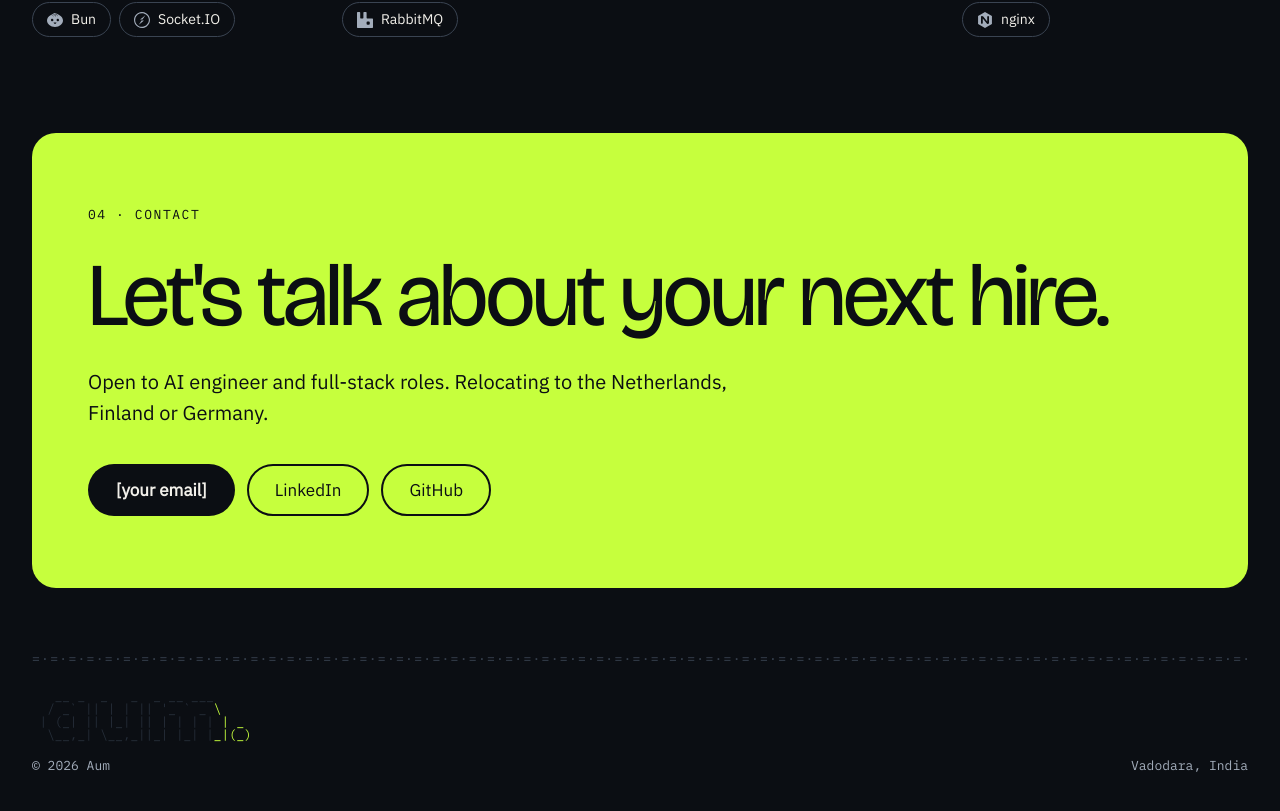
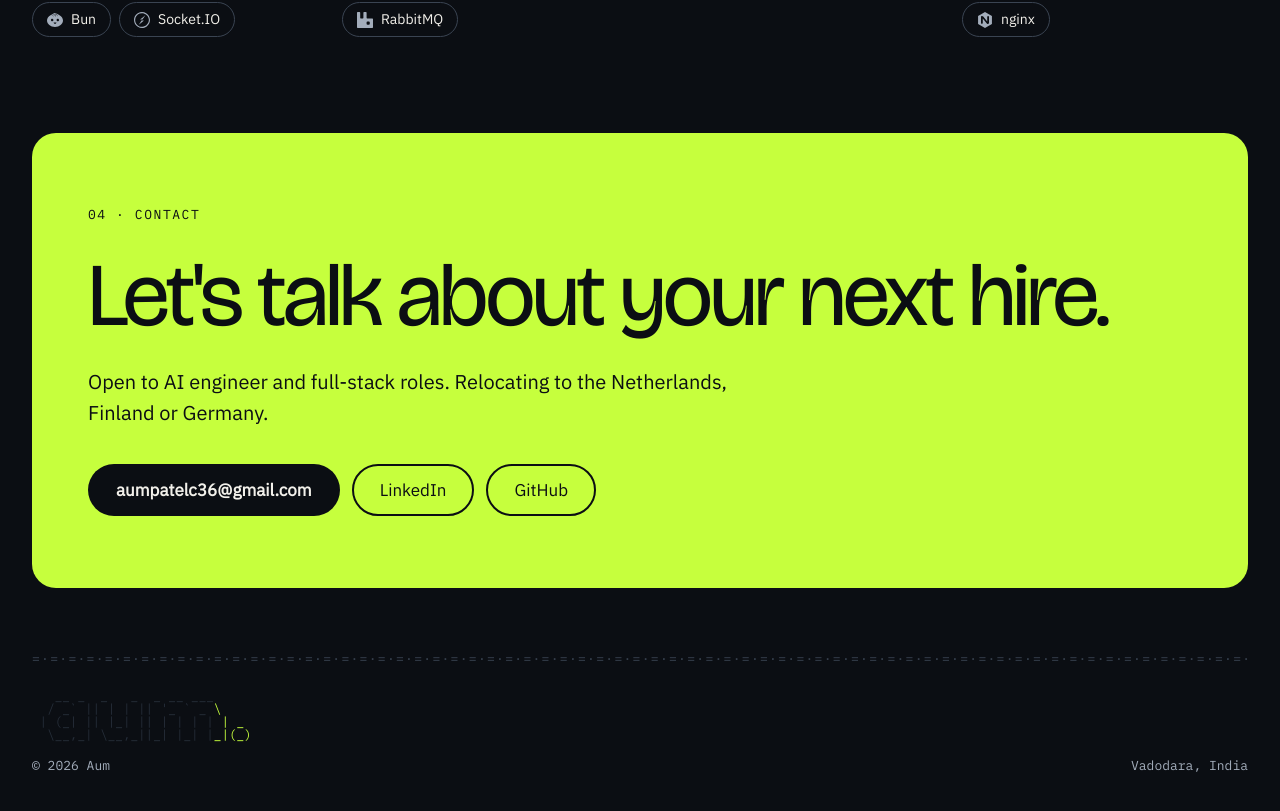
Before and after one commit to aumpatel2624/portfolio, a React (Vite) app: page /classic in a window 1280 px wide. Shown: the part 3650-4461 px from the top of the page. Built offline with nearby package versions, Linux system fonts and the light colour scheme.

Commit message:
Fill in real email, GitHub and LinkedIn links (#10)

```diff
--- a/src/data/links.ts
+++ b/src/data/links.ts
@@ -3,9 +3,9 @@
  * as a visible but inert link and fails `npm run build:prod` until filled in. See docs/PLACEHOLDERS.md.
  */
 export const links = {
-  email: '[your email]',
-  github: '[GitHub URL]',
-  linkedin: '[LinkedIn URL]',
+  email: 'aumpatelc36@gmail.com',
+  github: 'https://github.com/aumpatel2624',
+  linkedin: 'https://www.linkedin.com/in/aum-patel-945561222',
   resume: '[resume PDF link]',
   smartbin: 'https://github.com/aumpatel2624/SmartBin',
   phonedeckRepo: '[repository link, public soon]',
```
Also changed, not shown: 2 other files (tests, documents, lock files or other folders).
